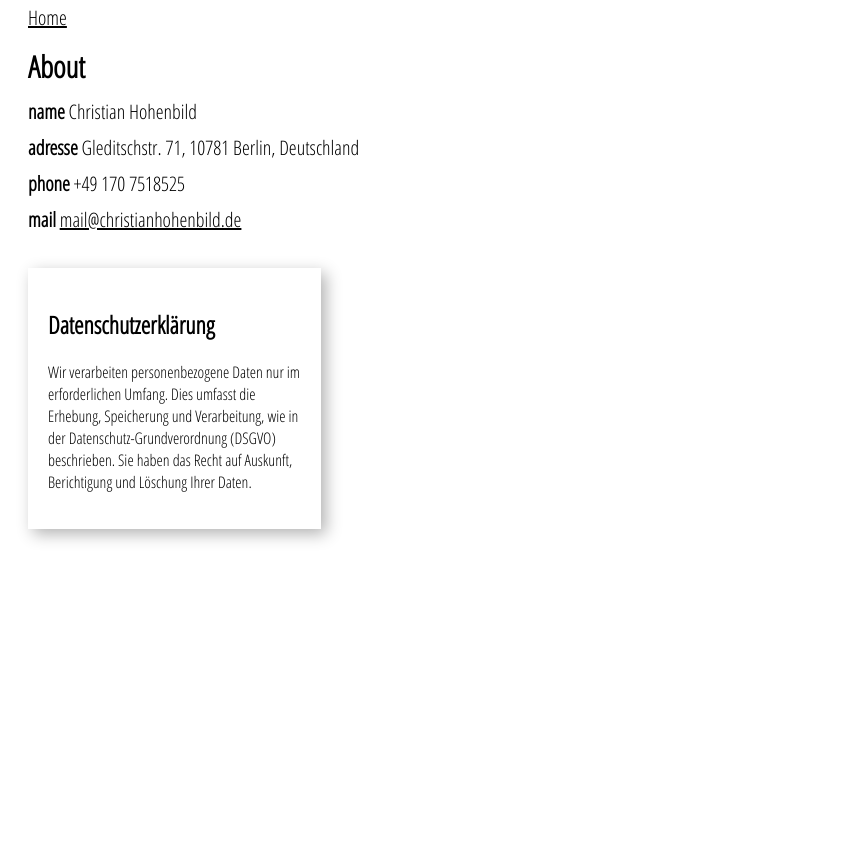
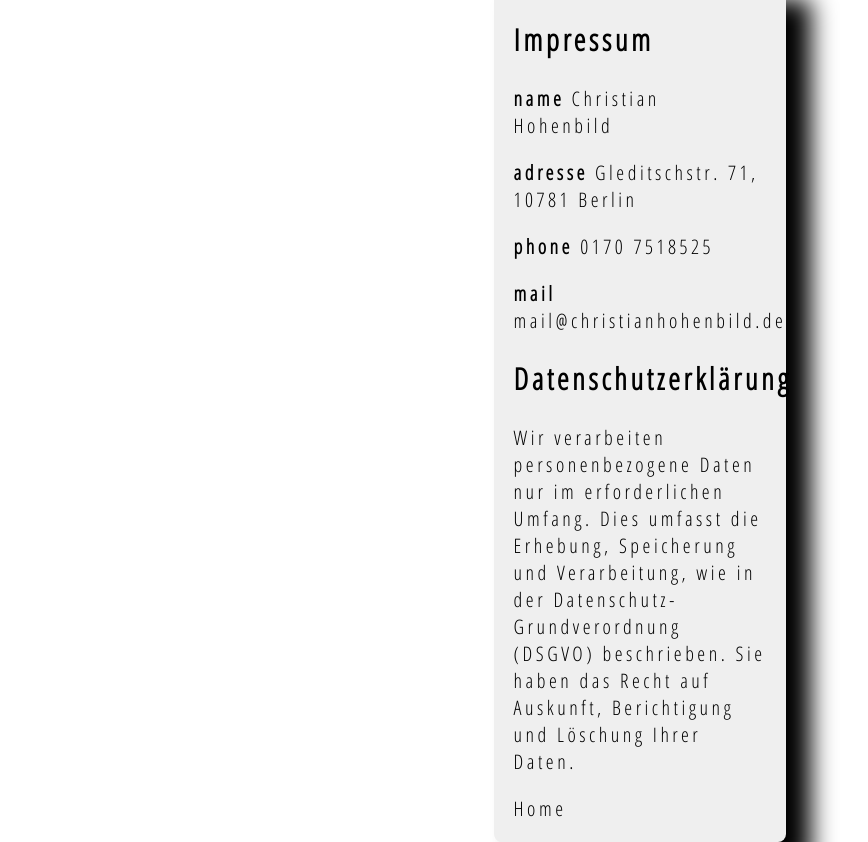
Before and after one commit to Endrickmusic/Painting_website, a plain HTML site: page about.htm in a window 1280 px wide. Shown: the whole page, without its empty margins (0-868 px from the left). Before the commit the page ends 800 px from the top, so only its background shows below. Drawn offline with Linux system fonts and the light colour scheme.

Commit message:
style about properly

```diff
--- a/about.htm
+++ b/about.htm
@@ -17,27 +17,20 @@
     <title>Impressum - Painting</title>
   </head>
   <body>
-    <header>
-      <div id="li_home"><a href="index.htm">Home</a></div>
-    </header>
-
+    <header></header>
     <main>
-      <section id="impressum_aktuell">
-        <h2>About</h2>
+      <div id="container">
+        <section id="about-text">
+          <h2>Impressum</h2>
           <p><strong>name</strong> Christian Hohenbild</p>
-        <p>
-          <strong>adresse</strong> Gleditschstr. 71, 10781 Berlin, Deutschland
-        </p>
-        <p><strong>phone</strong> +49 170 7518525</p>
+          <p><strong>adresse</strong> Gleditschstr. 71, 10781 Berlin</p>
+          <p><strong>phone</strong> 0170 7518525</p>
           <p>
             <strong>mail</strong>
             <a href="mailto:mail@christianhohenbild.de"
               >mail@christianhohenbild.de</a
             >
           </p>
-      </section>
-
-      <section class="column" id="about-text">
           <h2>Datenschutzerklärung</h2>
           <p>
             Wir verarbeiten personenbezogene Daten nur im erforderlichen Umfang.
@@ -45,9 +38,10 @@
             Datenschutz-Grundverordnung (DSGVO) beschrieben. Sie haben das Recht
             auf Auskunft, Berichtigung und Löschung Ihrer Daten.
           </p>
+          <div id="li_home"><a href="index.htm">Home</a></div>
         </section>
+      </div>
     </main>
-
     <footer></footer>
   </body>
 </html>
--- a/css/style.css
+++ b/css/style.css
@@ -126,13 +126,13 @@ li a {
   text-decoration: none;
 }
 
-li a:hover {
+a:hover {
   background-color: none;
   color: #000000;
   text-decoration: line-through;
 }
 
-#li_home a {
+#a {
   color: #000000;
   padding: 0 1em;
   font-size: 20px;
@@ -149,9 +149,29 @@ li a:hover {
   color: #000000;
 }
 
+#container {
+  display: flex;
+  justify-content: center; /* Center horizontally */
+  align-items: center; /* Center vertically */
+  height: 100vh; /* Full height of the viewport */
+  background-color: #ffffff; /* Optional: Background color for contrast */
+}
+
 #about-text {
-  background-color: white; /* Set background to white for contrast */
+  font-family: "Open Sans Condensed", sans-serif;
+  font-weight: 300;
+  font-size: 20px;
+  letter-spacing: 3.5px;
+  display: block;
+  width: 20%; /* Adjust width as needed */
+  background-color: #efefef; /* Set background to white for contrast */
   padding: 20px; /* Add padding for spacing */
-  box-shadow: 5px 5px 15px rgba(0, 0, 0, 0.3); /* Shadow effect */
+  box-shadow: 25px 25px 25px black;
   margin: 20px; /* Margin around the box */
+  border-radius: 8px; /* Optional: Rounded corners */
 }
+
+#about-text a {
+  text-decoration: none;
+  color: inherit; /* This will keep the current text color */
+}
```
Lines whose indentation alone changed are shown as unchanged.
